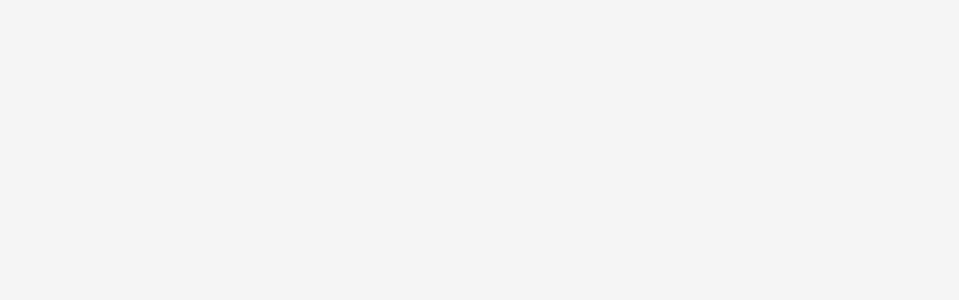
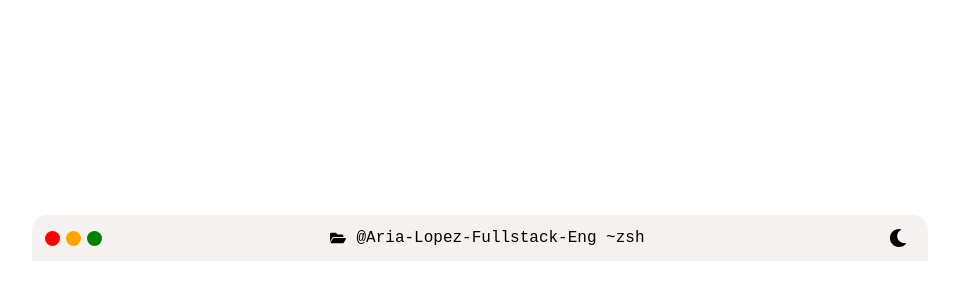
Before and after one commit to skye-lopez/new-portfolio, a React (Create React App) app: page / in a window 1280 px wide. Shown: the part 162-462 px from the top of the page, without its empty margins (160-1119 px from the left). Built offline with nearby package versions, Linux system fonts and the light colour scheme; a web font is replaced by a local one.

Commit message:
Added basic header design

```diff
--- a/src/App.tsx
+++ b/src/App.tsx
@@ -1,12 +1,22 @@
 import * as React from 'react'
 import {
   ChakraProvider,
+  Flex,
 } from '@chakra-ui/react'
 import theme from './styles/theme';
+import Terminal from './components/Terminal';
 
 export default function App() {
     return (
         <ChakraProvider theme={theme}>
+            <Flex
+                width="100vw"
+                height="100vh"
+                justifyContent="center"
+                alignItems="center"
+            >
+                <Terminal />
+            </Flex>
         </ChakraProvider>
     );
 }
--- a/src/ColorModeSwitcher.tsx
+++ b/src/ColorModeSwitcher.tsx
@@ -9,7 +9,7 @@ import { FaMoon, FaSun } from "react-icons/fa"
 
 type ColorModeSwitcherProps = Omit<IconButtonProps, "aria-label">
 
-export const ColorModeSwitcher: React.FC<ColorModeSwitcherProps> = (props) => {
+const ColorModeSwitcher: React.FC<ColorModeSwitcherProps> = (props) => {
   const { toggleColorMode } = useColorMode()
   const text = useColorModeValue("dark", "light")
   const SwitchIcon = useColorModeValue(FaMoon, FaSun)
@@ -28,3 +28,5 @@ export const ColorModeSwitcher: React.FC<ColorModeSwitcherProps> = (props) => {
     />
   )
 }
+
+export default ColorModeSwitcher;
--- /dev/null
+++ b/src/components/Terminal.tsx
@@ -0,0 +1,71 @@
+import {
+    Flex,
+    Text,
+} from '@chakra-ui/react';
+import { FaFolderOpen } from 'react-icons/fa';
+
+import ColorModeSwitcher from '../ColorModeSwitcher';
+
+export default function Terminal() {
+    return (
+        <Flex
+            flexDirection="column"
+            borderRadius="10px"
+            width="70%"
+        >
+{/* Header Bar */}
+            <Flex
+                background="#f5f1f0"
+                color="black"
+                alignItems="center"
+                borderRadius="15px 15px 0px 0px"
+                padding="3px 10px"
+                justifyContent="space-between"
+            >
+                {/* Buttons */}
+                <Flex>
+                    <Flex
+                        h="15px"
+                        w="15px"
+                        borderRadius="50%"
+                        background="red"
+                        margin="0px 3px"
+                    />
+                    <Flex
+                        h="15px"
+                        w="15px"
+                        borderRadius="50%"
+                        background="orange"
+                        margin="0px 3px"
+                    />
+                    <Flex
+                        h="15px"
+                        w="15px"
+                        borderRadius="50%"
+                        background="green"
+                        margin="0px 3px"
+                    />
+                </Flex>
+
+                {/* Terminal Name */}
+                <Flex
+                    justifyContent="center"
+                    alignItems="center"
+                >
+                    <FaFolderOpen/>
+                    <Text
+                        marginLeft="10px"
+                    >
+                        @Aria-Lopez-Fullstack-Eng ~zsh
+                    </Text>
+                </Flex>
+
+                {/* Empty Spacer */}
+                <Flex>
+                    <ColorModeSwitcher />
+                </Flex>
+            </Flex>
+ {/* Something Else */}
+        </Flex>
+    );
+}
--- a/src/styles/theme.tsx
+++ b/src/styles/theme.tsx
@@ -6,7 +6,7 @@ const theme = extendTheme({
         global: (props: any) => ({
             'html, body': {
                 color: props.colorMode === 'dark' ? 'white' : 'black',
-                background: props.colorMode === 'dark' ? 'black' : 'whitesmoke',
+                background: props.colorMode === 'dark' ? 'black' : 'white',
             }
         }),
     },
```
